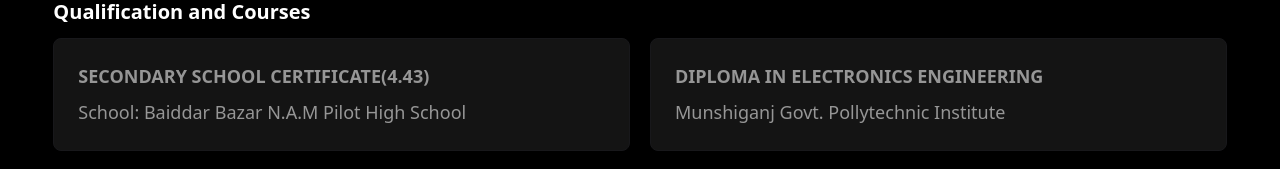
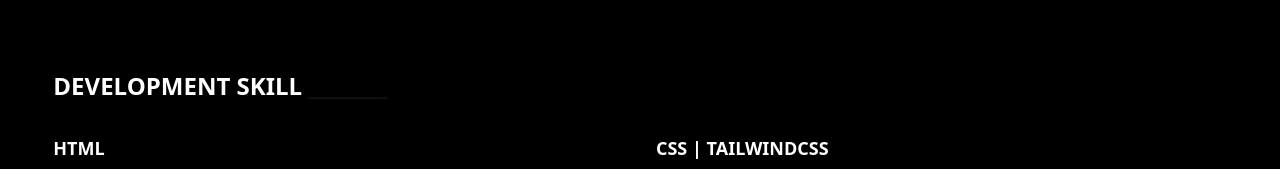
Before and after one commit to anto-das/anto-das-ahir, a React (Vite) app: page /about in a window 1280 px wide. Shown: the part 728-897 px from the top of the page. Built offline with nearby package versions, Linux system fonts and the light colour scheme.

Commit message:
ensure the design compeletness

```diff
--- a/src/Pages/AboutPage.jsx
+++ b/src/Pages/AboutPage.jsx
@@ -4,9 +4,9 @@ import Card from "../Shared/Card";
 import { SiFrontendmentor } from "react-icons/si";
 import { FaWebAwesome } from "react-icons/fa6";
 import { TbTopologyFull } from "react-icons/tb";
-import ChartBar from "../components/ChartBar";
 import Education from "../Shared/Education";
 import ContactForm from "../Shared/ContactForm";
+import SkillChart from "../components/SkillChart";
 
 const AboutPage = () => {
     // 14 ta ui/ux 6 full-stack 10 ta frontend
@@ -36,7 +36,7 @@ const AboutPage = () => {
            info={'I have completed full-stack apps with React, Node.js, MongoDB, JWT, Framer-motion.'}
            ></Card>
            </div>
-           <ChartBar></ChartBar>
+           <SkillChart></SkillChart>
             <Education></Education>
            </div>
             <ContactForm></ContactForm>
--- a/src/components/HomePageBanner.jsx
+++ b/src/components/HomePageBanner.jsx
@@ -48,7 +48,7 @@ const HomePageBanner = () => {
       </p>
       <div className='w-1/2 flex flex-col lg:flex-row justify-between items-start gap-3'>
       <Link><button className="border border-[#ff014f] px-2 py-1  hover-border-[#ff014f] transition-all duration-900 hover:bg-transparent text-lg hover:text-[#ff014f] btn shadow-none rounded-none text-white bg-[#ff014f]"><FaRegShareSquare /> Resume</button></Link>
-     <Link>
+     <Link to={'/contact'}>
      <button className="px-2 py-1 border border-[#ff014f] transition-all duration-900 bg-transparent text-lg text-[#ff014f] btn shadow-none rounded-none hover:text-white hover:bg-[#ff014f]"> <IoCall/> Contact</button>
      </Link>
       </div>
```
